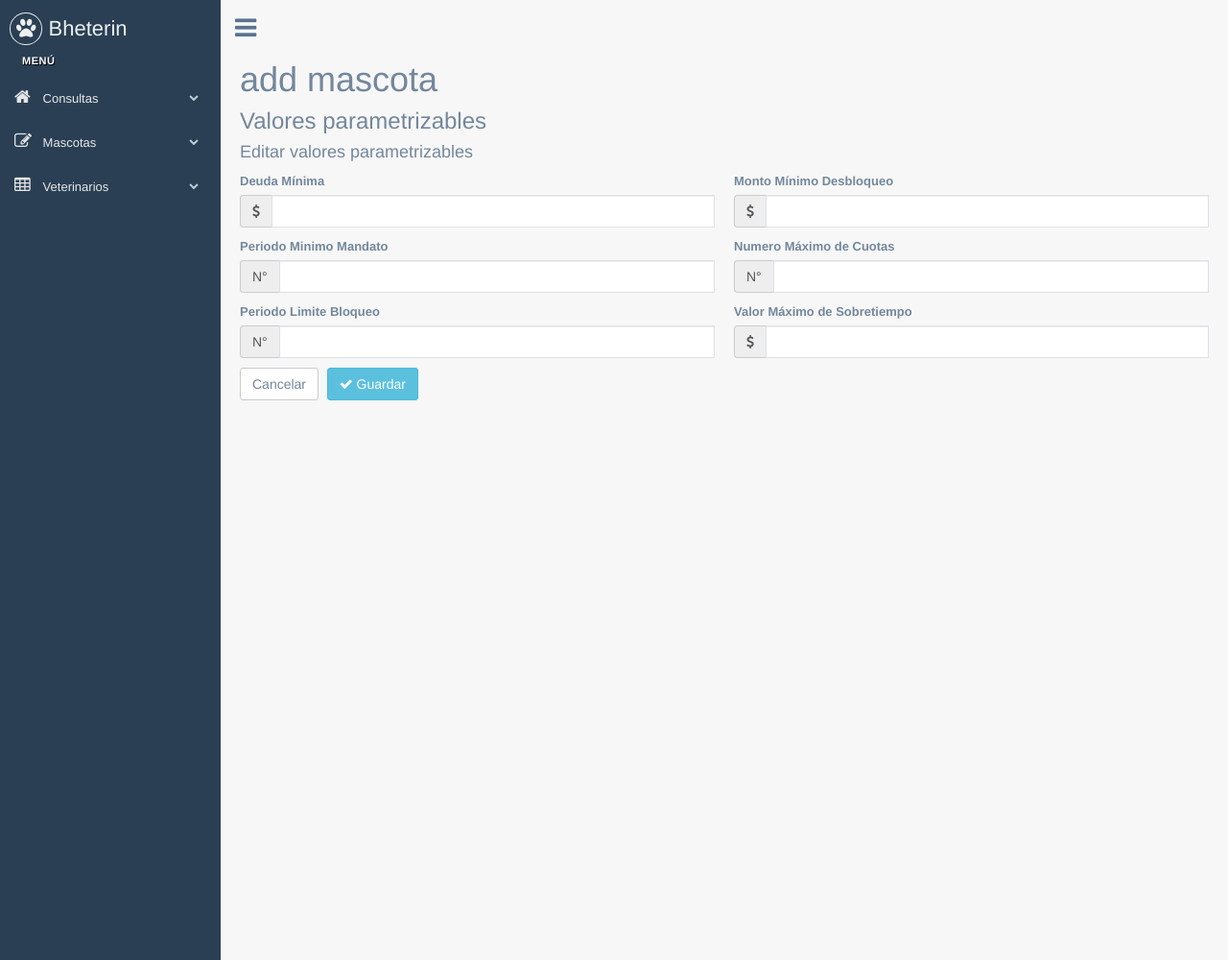
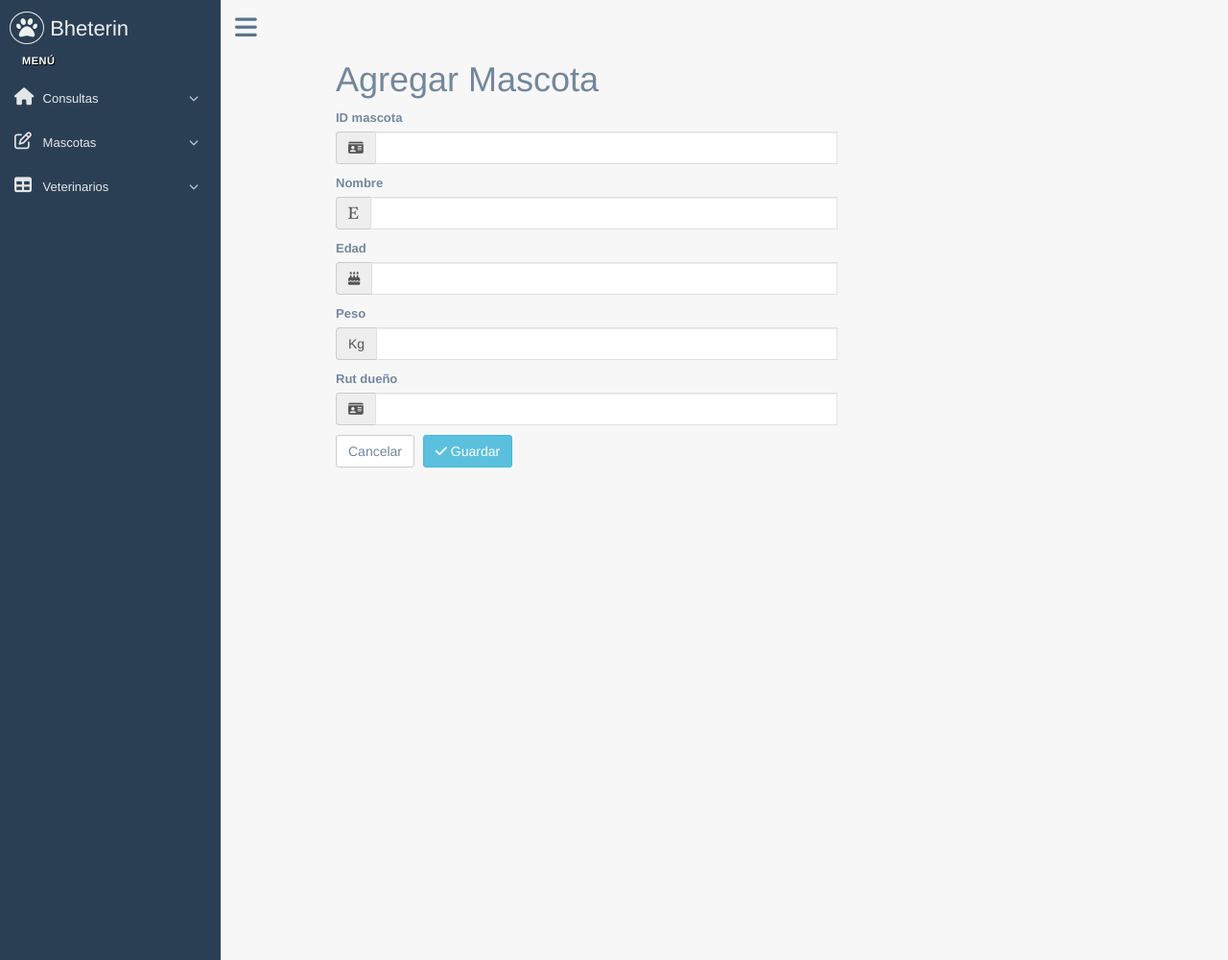
Before and after one commit to ad1cted/Bheterin, a Django app: template bheterin/panel/templates/Mascotas/add_mascota.html in a window 1280 px wide. Shown: the whole page at 96% size. Run offline with Django 3.2, Linux system fonts and the light colour scheme; the template is opened without the code that fills it, so the values that code supplies are empty; parts of the project's set-up code (start-up, migrations or seed data) failed here and were passed over; some libraries are stand-ins or nearby versions.

Commit message:
editados formularios para veterinario y mascota

```diff
--- a/bheterin/panel/templates/Mascotas/add_mascota.html
+++ b/bheterin/panel/templates/Mascotas/add_mascota.html
@@ -1,33 +1,34 @@
 {% extends 'base.html' %}
 {% load static %}
 {% block main_content %}
-<h1>add mascota</h1>
+<script src="https://use.fontawesome.com/54a3a930a8.js"></script>
+<h1 style="padding-left:100px !important">Agregar Mascota</h1>
+
 <div class="form-body">
-        <h3>Valores parametrizables</h3>
         <!-- BEGIN FORM-->
         <form action="valores_parametrizables_edit_save" class="horizontal-form" method="post" id="formulario">
-            <div class="form-body">
-                <h4 class="form-section">Editar valores parametrizables</h4>
+            <div class="form-body" style="padding-left:100px !important">
+
                 <div class="row">
-                    <div class="col-md-6">
+                    <div class="col-md-7">
                         <div class="form-group">
-                            <label class="control-label">Deuda Mínima</label>
+                            <label class="control-label">ID mascota</label>
                             <div class="input-group">
                                 <div class="input-group-addon">
-                                    <i class="fa fa-usd custom"></i>
+                                    <i class="fa fa-id-card"></i>
                                 </div>
-                                <input type="text" id="deuda_minima" name="deuda_minima" class="form-control" value="">
+                                <input type="text" id="ID_mascota" name="ID_mascota" class="form-control" value="">
                             </div>
                         </div>
                     </div>
-                    <div class="col-md-6">
+                    <div class="col-md-7">
                         <div class="form-group">
-                            <label class="control-label">Monto Mínimo Desbloqueo</label>
+                            <label class="control-label">Nombre</label>
                             <div class="input-group">
                                 <div class="input-group-addon">
-                                    <span class="fa fa-usd custom"></span>
+                                    <i class="fa fa-etsy"></i>
                                 </div>
-                                <input type="text" id="monto_minimo_desbloqueo" name="monto_minimo_desbloqueo" class="form-control" value="" data-error="#errMMD">
+                                <input type="text" id="Nombre_mascota" name="Nombre_mascota" class="form-control" value="" data-error="#errMMD">
                             </div>
                         </div>
                         <div class="errorTxt">
@@ -36,28 +37,28 @@
                     </div>
                 </div>
                 <div class="row">
-                    <div class="col-md-6">
+                    <div class="col-md-7">
                         <div class="form-group">
-                            <label class="control-label">Periodo Minimo Mandato</label>
+                            <label class="control-label">Edad</label>
                             <div class="input-group">
                                 <div class="input-group-addon">
-                                    N°
+                                    <i class="fa fa-birthday-cake"></i>
                                 </div>
-                                <input type="text" id="periodo_minimo_mandato" name="periodo_minimo_mandato" class="form-control" value="" data-error="#errPMM">
+                                <input type="text" id="Edad_mascota" name="Edad_mascota" class="form-control" value="" data-error="#errPMM">
                             </div>
                             <div class="errorTxt">
                                 <span id="errPMM"></span>
                             </div>
                         </div>
                     </div>
-                    <div class="col-md-6">
+                    <div class="col-md-7">
                         <div class="form-group">
-                            <label class="control-label">Numero Máximo de Cuotas</label>
+                            <label class="control-label">Peso</label>
                             <div class="input-group">
                                 <div class="input-group-addon">
-                                    N°
+                                    Kg
                                 </div>
-                                <input type="text" id="numero_maximo_cuotas" name="numero_maximo_cuotas" class="form-control" value="" data-error="#errNMC">
+                                <input type="text" id="Peso_mascota" name="Peso-mascota" class="form-control" value="" data-error="#errNMC">
                             </div>
                             <div class="errorTxt">
                                 <span id="errNMC"></span>
@@ -66,20 +67,21 @@
                     </div>
                 </div>
                 <div class="row">
-                    <div class="col-md-6">
+                    <div class="col-md-7">
                         <div class="form-group">
-                            <label class="control-label">Periodo Limite Bloqueo</label>
+                            <label class="control-label">Rut dueño</label>
                             <div class="input-group">
                                 <div class="input-group-addon">
-                                    N°
+                                    <i class="fa fa-id-card"></i>
                                 </div>
-                                <input type="text" id="periodo_limite_bloqueo" name="periodo_limite_bloqueo" class="form-control" value="" data-error="#errPLB">
+                                <input type="text" id="rut_dueño_mascota" name="rut_dueño_mascota" class="form-control" value="" data-error="#errPLB">
                             </div>
                             <div class="errorTxt">
                                 <span id="errPLB"></span>
                             </div>
                         </div>
                     </div>
+                    <!--
                     <div class="col-md-6">
                         <div class="form-group">
                             <label class="control-label">Valor Máximo de Sobretiempo</label>
@@ -94,6 +96,7 @@
                             <span id="errMdS"></span>
                         </div>
                     </div>
+                -->
                 </div>
                 <div class="form-actions nobg fluid">
                     <input type="hidden" name="_csrf_token" value="">
@@ -105,6 +108,8 @@
             </form>
             <!-- END FORM-->
         </div>
+{% endblock %}
+{% block script %}
 <script>
     //Agregar la clase has-error y has-success al form-group como default en jQuery.validator .
     $.validator.setDefaults({
@@ -128,7 +133,7 @@
     });
     $(document).ready(function() {
         //hace que no se puedan ingresar campos que no sean numericos en todos los campos
-                $("#deuda_minima").bind("keydown", function(event) {
+        $("#ID_mascota").bind("keydown", function(event) {
             if (event.keyCode == 46 || event.keyCode == 8 || event.keyCode == 9 || event.keyCode == 27 || event.keyCode == 13 || (event.keyCode == 65 && event.ctrlKey === true) || (event.keyCode >= 35 && event.keyCode <= 39)) {
                 return;
             } else {
@@ -137,7 +142,7 @@
                 }
             }
         });
-                $("#periodo_limite_bloqueo").bind("keydown", function(event) {
+        $("#Nombre_mascota").bind("keydown", function(event) {
             if (event.keyCode == 46 || event.keyCode == 8 || event.keyCode == 9 || event.keyCode == 27 || event.keyCode == 13 || (event.keyCode == 65 && event.ctrlKey === true) || event.keyCode == 75 || (event.keyCode >= 35 && event.keyCode <= 39)) {
                 return;
             } else {
@@ -146,7 +151,7 @@
                 }
             }
         });
-                $("#periodo_minimo_mandato").bind("keydown", function(event) {
+        $("#Edad_mascota").bind("keydown", function(event) {
             if (event.keyCode == 46 || event.keyCode == 8 || event.keyCode == 9 || event.keyCode == 27 || event.keyCode == 13 || (event.keyCode == 65 && event.ctrlKey === true) || (event.keyCode >= 35 && event.keyCode <= 39)) {
                 return;
             } else {
@@ -155,7 +160,7 @@
                 }
             }
         });
-                $("#numero_maximo_cuotas").bind("keydown", function(event) {
+        $("#Peso_mascota").bind("keydown", function(event) {
             if (event.keyCode == 46 || event.keyCode == 8 || event.keyCode == 9 || event.keyCode == 27 || event.keyCode == 13 || (event.keyCode == 65 && event.ctrlKey === true) || (event.keyCode >= 35 && event.keyCode <= 39)) {
                 return;
             } else {
@@ -164,16 +169,7 @@
                 }
             }
         });
-                $("#monto_minimo_desbloqueo").bind("keydown", function(event) {
-                    if (event.keyCode == 46 || event.keyCode == 8 || event.keyCode == 9 || event.keyCode == 27 || event.keyCode == 13 || (event.keyCode == 65 && event.ctrlKey === true) || (event.keyCode >= 35 && event.keyCode <= 39)) {
-                        return;
-                    } else {
-                        if (event.shiftKey || (event.keyCode < 48 || event.keyCode > 57) && (event.keyCode < 96 || event.keyCode > 105)) {
-                            event.preventDefault();
-                        }
-                    }
-                    });
-                $("#monto_maximo_sobretiempos").bind("keydown", function(event) {
+        $("#rut_dueño_mascota").bind("keydown", function(event) {
             if (event.keyCode == 46 || event.keyCode == 8 || event.keyCode == 9 || event.keyCode == 27 || event.keyCode == 13 || (event.keyCode == 65 && event.ctrlKey === true) || (event.keyCode >= 35 && event.keyCode <= 39)) {
                 return;
             } else {
@@ -185,44 +181,38 @@
         //Valida el submit para rut y dv.
         $("#formulario").validate({
             rules: {
-                        deuda_minima: {
+                ID_mascota: {
                     required: true
                 },
-                        periodo_limite_bloqueo: {
+                Nombre_mascota: {
                     required: true
                 },
-                        periodo_minimo_mandato: {
+                Edad_mascota: {
                     required: true
                 },
-                        numero_maximo_cuotas: {
+                Peso_mascota: {
                     required: true
                 },
-                        monto_minimo_desbloqueo: {
+                rut_dueño_mascota: {
                     required: true
                 },
-                        monto_maximo_sobretiempos: {
-                            required: true
-                        }
             },
             messages: {
-                        deuda_minima: {
-                            required: "El campo Deuda minima es obligatorio"
+                ID_mascota: {
+                    required: "El campo ID mascota es obligatorio"
                 },
-                        periodo_limite_bloqueo: {
-                            required: "El campo periodo limite bloqueo es obligatorio"
+                Nombre_mascota: {
+                    required: "El campo nombre es obligatorio"
                 },
-                        periodo_minimo_mandato: {
-                            required: "El campo Periodo Minimo Mandato es obligatorio"
+                Edad_mascota: {
+                    required: "El campo edad es obligatorio"
                 },
-                        numero_maximo_cuotas: {
-                            required: "El campo Numero Maximo de Cuotas es obligatorio"
+                Peso_mascota: {
+                    required: "El campo peso es obligatorio"
                 },
-                        monto_minimo_desbloqueo: {
-                            required: "El campo Monto Minimo Desbloqueo es obligatorio"
+                rut_dueño_mascota: {
+                    required: "El campo rut dueño es obligatorio"
                 },
-                        monto_maximo_sobretiempos: {
-                            required: "El campo Valor Máximo de Sobretiempo es obligatorio"
-                        }
             }
         });
     });
--- a/bheterin/panel/views.py
+++ b/bheterin/panel/views.py
@@ -44,5 +44,3 @@ def add_veterinario(request):
 def panel_veterinario(request):
     template = loader.get_template("Veterinarios/panel_veterinario.html")
     return HttpResponse(template.render(request))
-
-def save_veterinario(request):
```
Also changed, not shown: bheterin/panel/templates/Veterinarios/add_veterinario.html (+47 -58 lines). Lines whose indentation alone changed are shown as unchanged.
